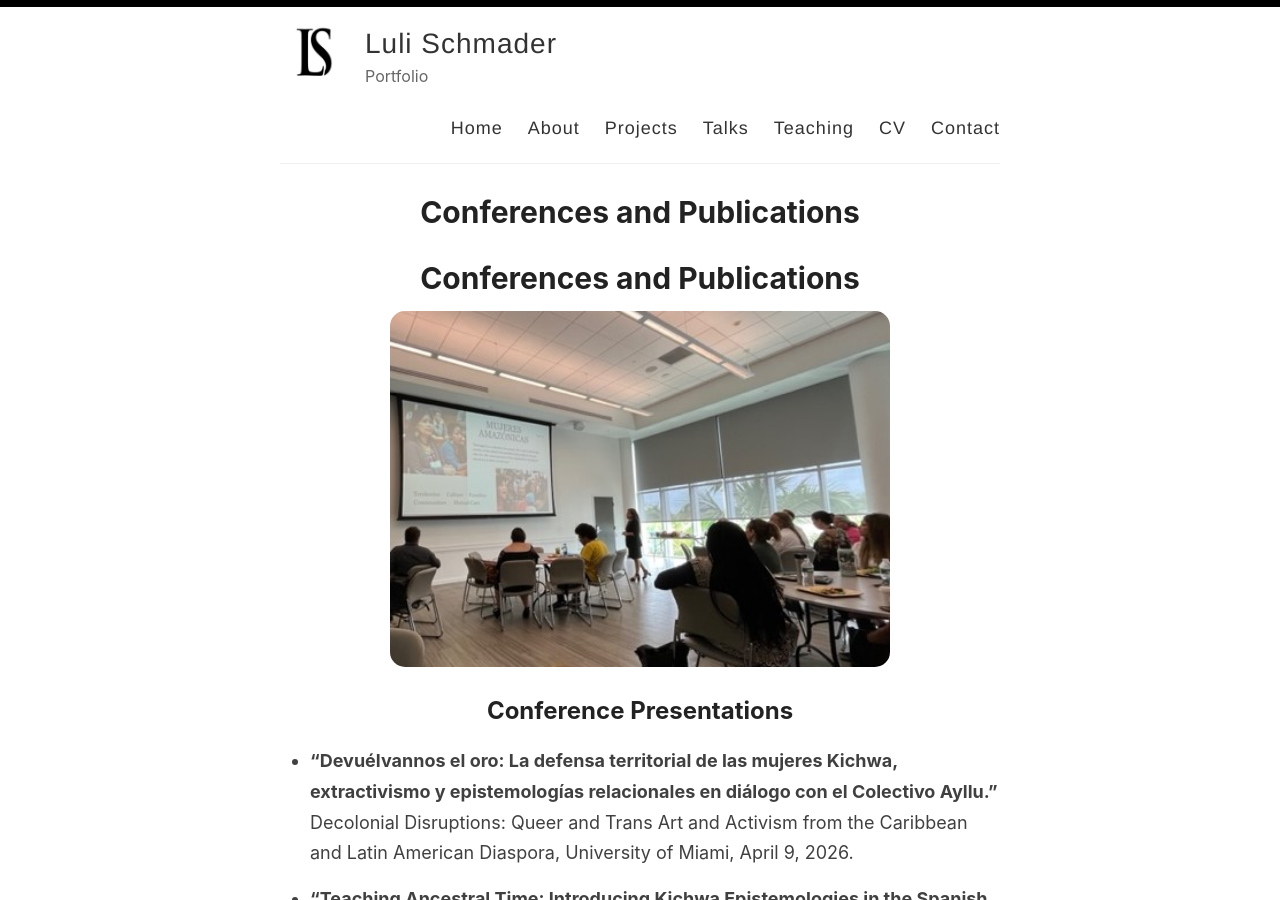
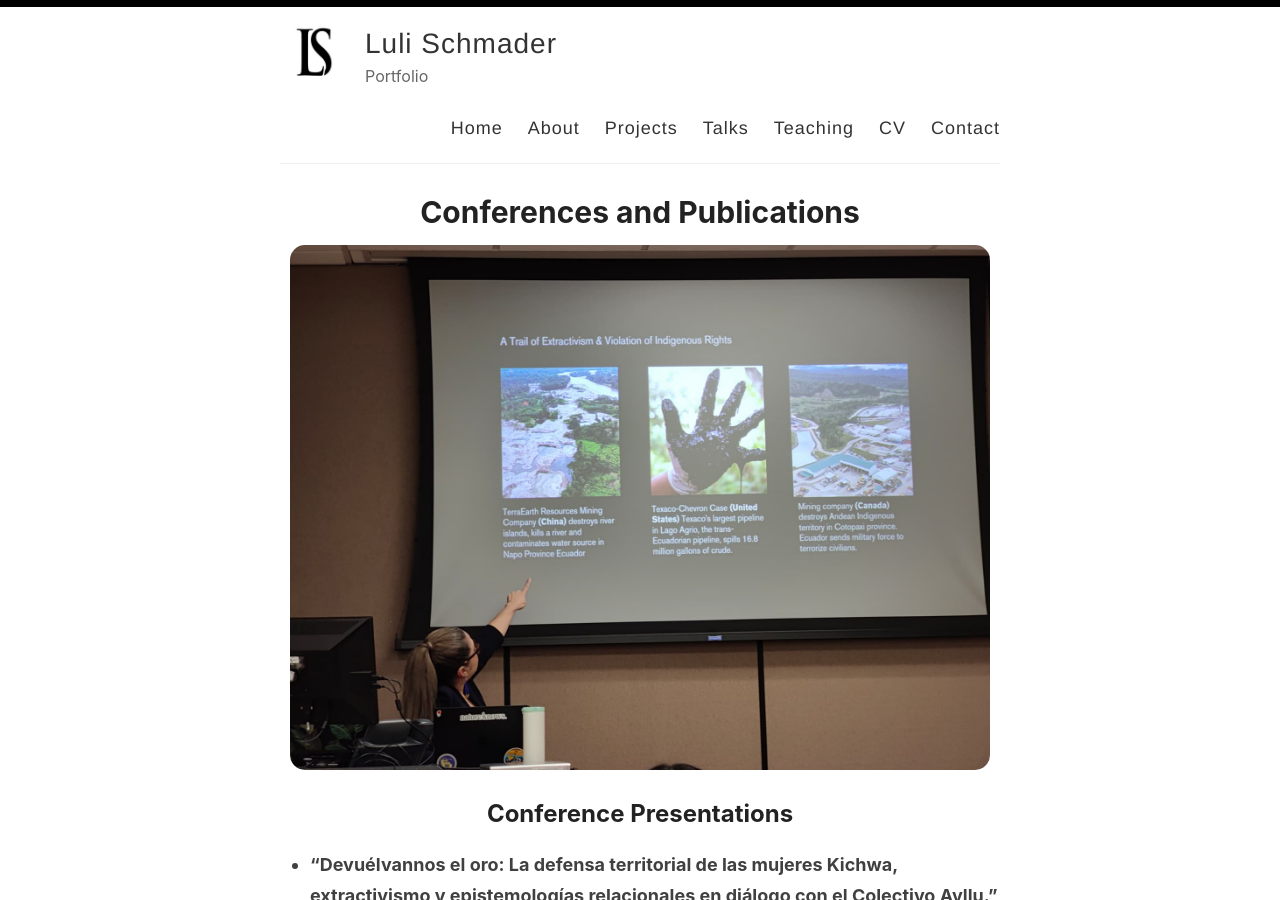
Before and after one commit to lulischmader/lulischmader.github.io, a Jekyll site: the page built from _pages/talks.md, in a window 1280 px wide and 900 px high. Built offline with Jekyll 4.4.1, drawn with Linux system fonts in a browser that asks for light colours.

Commit message:
Update talks.md

```diff
--- a/_pages/talks.md
+++ b/_pages/talks.md
@@ -4,10 +4,8 @@ title: Conferences and Publications
 permalink: /talks/
 ---
 
-# Conferences and Publications
-
 <p align="center">
-  <img src="/images/Nagis_conference.png" alt="Presenting at NAGIS Conference" width="500" style="border-radius: 15px;">
+  <img src="/images/UM-Talk-04-05-2024.jpeg" alt="Presenting research on extractivism and Indigenous rights at the University of Miami" width="700" style="border-radius: 15px;">
 </p>
 
 ## Conference Presentations
```
